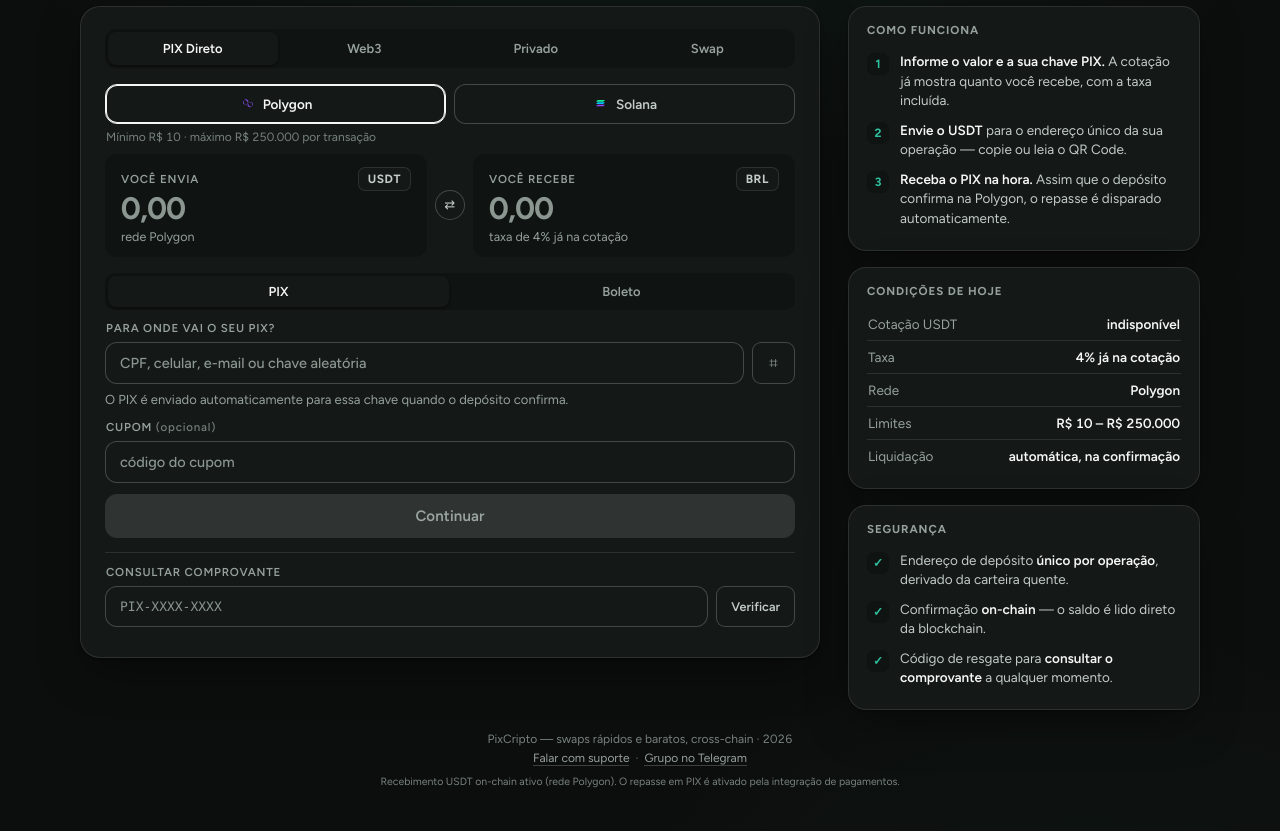
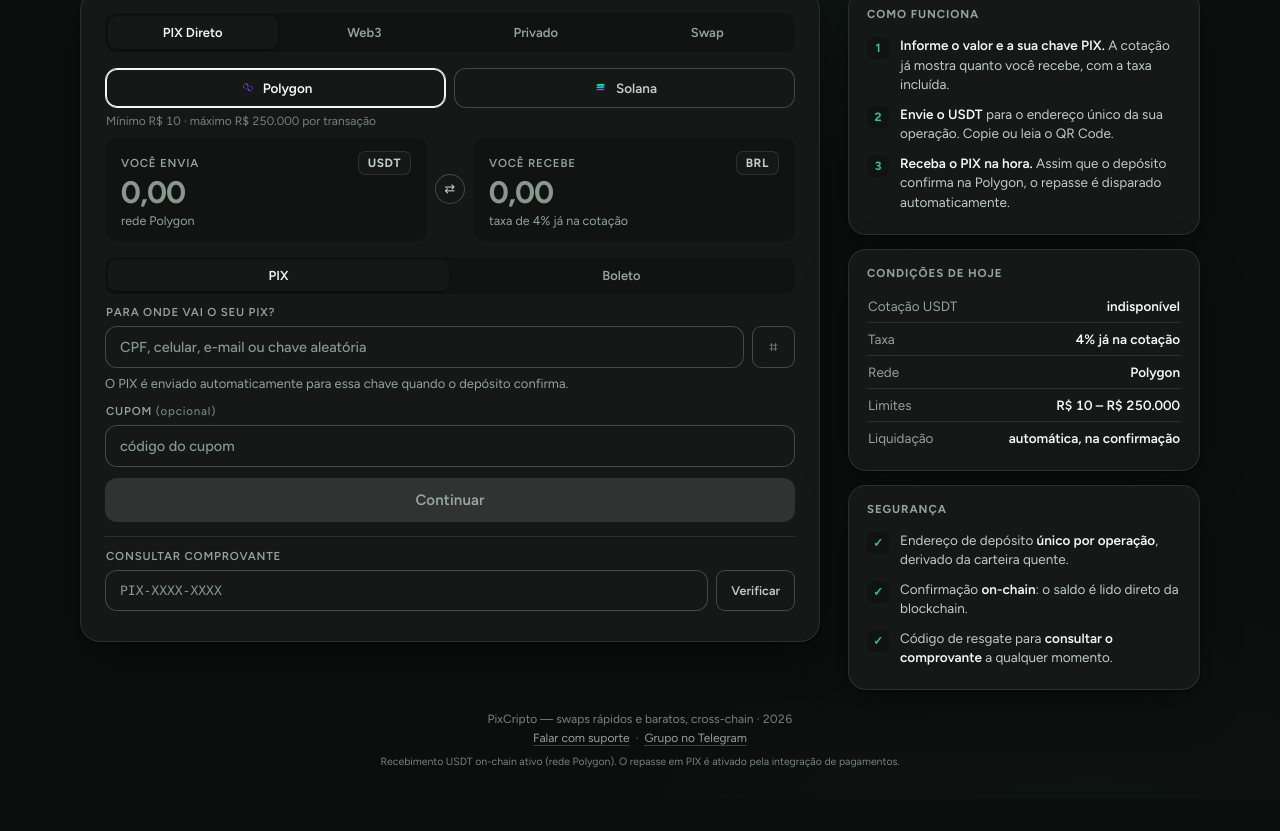
Before and after one commit to skillmoph/pixcripto, a website: page index.html in a window 1280 px wide. Shown: the part 87-918 px from the top of the page. After the commit the page ends 886 px from the top, so only its background shows below. Drawn offline with Linux system fonts and the light colour scheme; no server answers.

Commit message:
Ajuste fino: cabe em 850px de altura sem rolagem

```diff
--- a/index.html
+++ b/index.html
@@ -235,11 +235,11 @@
   .panel .kv{font-size:13.5px;padding:8px 1px}
 
   @media (min-width:1100px){
-    body{padding-top:40px}
+    body{padding-top:28px;padding-bottom:28px}
     .wrap{width:1120px;display:grid;grid-template-columns:minmax(0,1fr) 352px;column-gap:28px;align-items:start}
-    header.top{grid-column:1/-1;margin-bottom:20px}
+    header.top{grid-column:1/-1;margin-bottom:16px}
     footer{grid-column:1/-1;margin-top:20px}
-    .side{display:flex;flex-direction:column;gap:16px;position:sticky;top:40px}
+    .side{display:flex;flex-direction:column;gap:14px;position:sticky;top:28px}
     .card{padding:22px 24px}
     .conv input.big{font-size:31px}
   }
@@ -455,7 +455,7 @@
   <div class="panel">
     <h3>Como funciona</h3>
     <div class="step"><span class="n">1</span><span><b>Informe o valor e a sua chave PIX.</b> A cotação já mostra quanto você recebe, com a taxa incluída.</span></div>
-    <div class="step"><span class="n">2</span><span><b>Envie o USDT</b> para o endereço único da sua operação — copie ou leia o QR Code.</span></div>
+    <div class="step"><span class="n">2</span><span><b>Envie o USDT</b> para o endereço único da sua operação. Copie ou leia o QR Code.</span></div>
     <div class="step"><span class="n">3</span><span><b>Receba o PIX na hora.</b> Assim que o depósito confirma na Polygon, o repasse é disparado automaticamente.</span></div>
   </div>
   <div class="panel">
@@ -469,7 +469,7 @@
   <div class="panel">
     <h3>Segurança</h3>
     <div class="step"><span class="n">✓</span><span>Endereço de depósito <b>único por operação</b>, derivado da carteira quente.</span></div>
-    <div class="step"><span class="n">✓</span><span>Confirmação <b>on-chain</b> — o saldo é lido direto da blockchain.</span></div>
+    <div class="step"><span class="n">✓</span><span>Confirmação <b>on-chain</b>: o saldo é lido direto da blockchain.</span></div>
     <div class="step"><span class="n">✓</span><span>Código de resgate para <b>consultar o comprovante</b> a qualquer momento.</span></div>
   </div>
 </aside>
```
